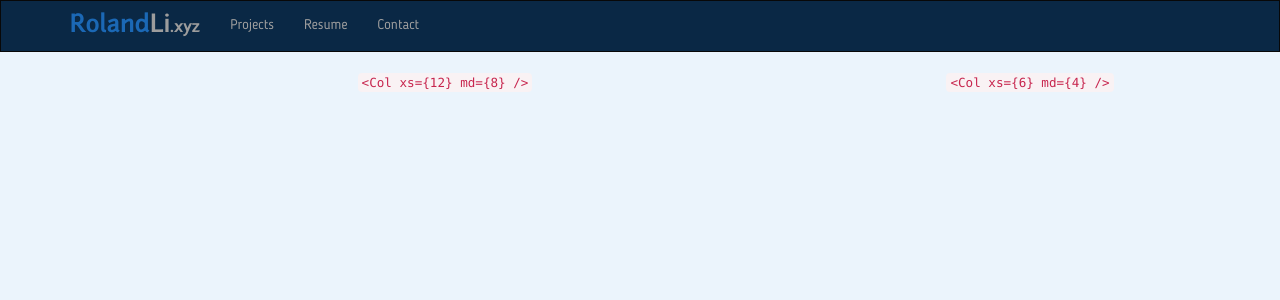
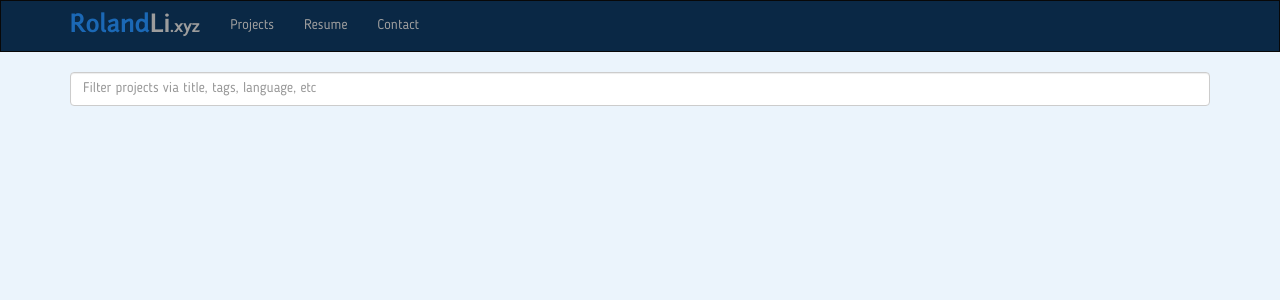
Before and after one commit to Roland-Li/RolandReact, a React (Create React App) app: page / in a window 1280 px wide. Shown: the top 300 px of the page. Built offline with nearby package versions, Linux system fonts and the light colour scheme.

Commit message:
Framework for searching through projects.

```diff
--- a/src/App.js
+++ b/src/App.js
@@ -20,7 +20,7 @@ class App extends Component {
         tags: [ "hackathon" , "social-good" , "website" , "team" ],
         languages_used: [ "C#" ],
         tools_used: [ "Unity", "IBM-Watson" ],
-        year: "2017",
+        date: "20170100", //YYYYMMDD. Split and convert manually for display, store like this for easy sorting
         title: 'bridgED',
         project_description: 'Real-time image analysis and language translation, combined with AR, to allow labelling of objects around the user.',
         work_description: '',
--- a/src/Components/ProjectsContainer.js
+++ b/src/Components/ProjectsContainer.js
@@ -1,16 +1,75 @@
 import React, { Component } from 'react';
-import {Grid,Row, Col, Clearfix} from 'react-bootstrap'; //Everything is going to want to use grids
+import {Grid,Row, Col, Clearfix, FormGroup, FormControl, ControlLabel, HelpBlock} from 'react-bootstrap'; //Everything is going to want to use grids
+
+//Wireframe 1: https://wireframe.cc/6Buzm0
+
 export default class ProjectsContainer extends Component {
+    constructor(props, context) {
+        super(props, context);
+        this.handleChange = this.handleChange.bind(this);
+
+        this.state = {
+          searchText: '',
+          showSearchWarning: 'False',
+          projects: [],
+          selectedProjects: []
+        };
+    }
+
+    getValidationState() {
+        //Check whether or not there are valid projects fitting this,
+        //and update the selected projects list accordingly
+        const length = this.state.searchText.length;
+        if (length == 0){
+            if (this.state.showSearchWarning != 'False') {
+                this.setState({ showSearchWarning: 'False'});
+            }
+            return null;
+        }
+        else if (length > 10) {
+            //Have to if check or else it'll recurse
+            if (this.state.showSearchWarning != 'False') {
+                this.setState({ showSearchWarning: 'False'});
+            }
+            return 'success';
+        }
+        else {
+            if (this.state.showSearchWarning != 'True') {
+                this.setState({ showSearchWarning: 'True'});
+            }
+            return 'error';
+        }
+    }
+
+    handleChange(e) {
+        this.setState({ searchText: e.target.value });
+    }
+
+
     render (){
         return(
            <div>
             <Grid>
             <Row className="show-grid">
-                <Col xs={12} md={8}>
-                <code>&lt;{'Col xs={12} md={8}'} /&gt;</code>
+                <Col xs={12} md={12}>
+                <form>
+                    <FormGroup
+                        controlId="formBasicText"
+                        validationState={this.getValidationState()}
+                    >
+                    <FormControl
+                        type="text"
+                        value={this.state.searchText}
+                        placeholder="Filter projects via title, tags, language, etc"
+                        onChange={this.handleChange}
+                    />
+                    <FormControl.Feedback />
+                    <HelpBlock>{ this.state.showSearchWarning == 'True' ? 'No projects match with your query.' : ''} </HelpBlock>
+                    </FormGroup>
+                </form>
                 </Col>
                 <Col xs={6} md={4}>
-                <code>&lt;{'Col xs={6} md={4}'} /&gt;</code>
+
                 </Col>
             </Row>
             </Grid>
--- a/src/index.css
+++ b/src/index.css
@@ -3,7 +3,6 @@ body {
   padding: 0;
   font-family: 'BloggerSans',Segoe UI,Roboto,Helvetica Neue,Arial,sans-serif;
   background-color: #ebf4fc;
-  line-height: 150%; /* Recommended line-height */
 }
 
 /* Recommended Font Sizes: 8, 16, 24, 32, 48, 64, 95 */
@@ -30,6 +29,7 @@ h4 {
 p {
   color: #333;
   font-size: 8px;
+  line-height: 150%;
 }
 
 /* unvisited link */
```
